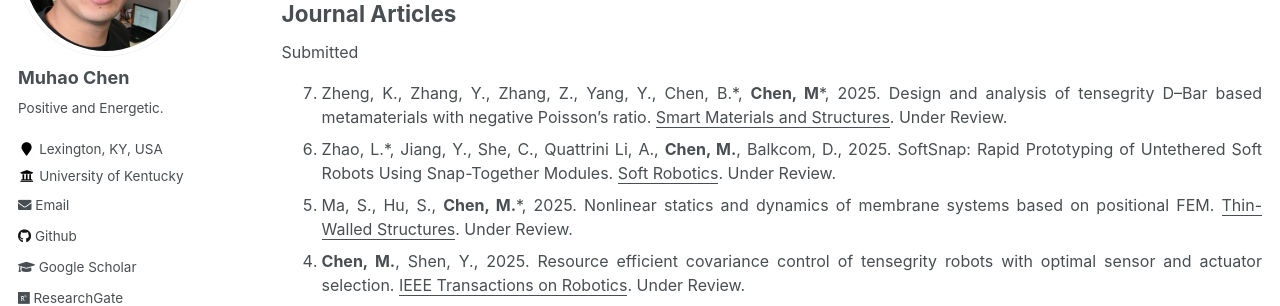
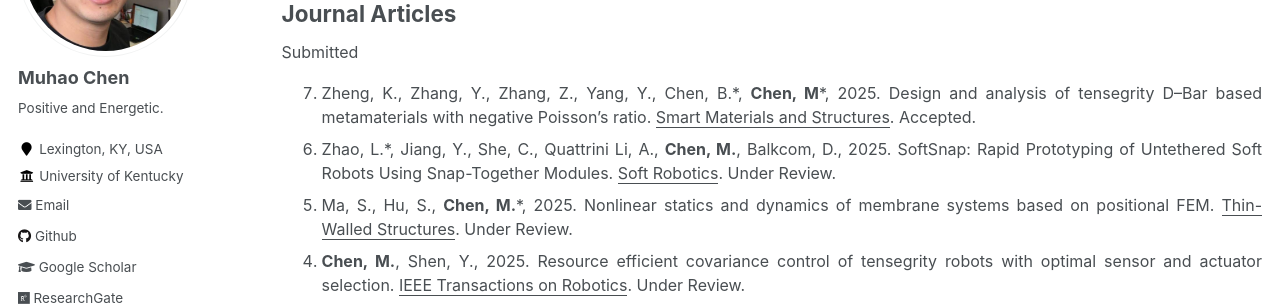
Before and after one commit to Muhao-Chen/muhao-chen.github.io, a Jekyll site: the page built from _pages/publication.md, in a window 1280 px wide and 900 px high. Shown: the part 236-542 px from the top of the window. Built offline with Jekyll 4.4.1, drawn with Linux system fonts in a browser that asks for light colours.

Commit message:
Update publication.md

```diff
--- a/_pages/publication.md
+++ b/_pages/publication.md
@@ -16,7 +16,7 @@ toc: true
 <font size=3>
 Submitted
 <ol reversed>
-<li> Zheng, K., Zhang, Y., Zhang, Z., Yang, Y., Chen, B.*, <strong>Chen, M</strong>*, 2025. Design and analysis of tensegrity D–Bar based metamaterials with negative Poisson’s ratio. <u>Smart Materials and Structures</u>. Under Review. </li>
+<li> Zheng, K., Zhang, Y., Zhang, Z., Yang, Y., Chen, B.*, <strong>Chen, M</strong>*, 2025. Design and analysis of tensegrity D–Bar based metamaterials with negative Poisson’s ratio. <u>Smart Materials and Structures</u>. Accepted. </li>
 <li> Zhao, L.*, Jiang, Y., She, C., Quattrini Li, A., <strong>Chen, M.</strong>, Balkcom, D., 2025. SoftSnap: Rapid Prototyping of Untethered Soft Robots Using Snap-Together Modules. <u>Soft Robotics</u>. Under Review. </li>
 <!-- <li> Zhu, Z.*, <strong>Chen, M.</strong>, 2025. A metaheuristic approach to the design of a space station with artificial gravity. <u>Acta Astronautica</u>. Under Review. </li> -->
 <li> Ma, S., Hu, S., <strong>Chen, M.</strong>*, 2025. Nonlinear statics and dynamics of membrane systems based on positional FEM. <u>Thin-Walled Structures</u>. Under Review.</li>
```
